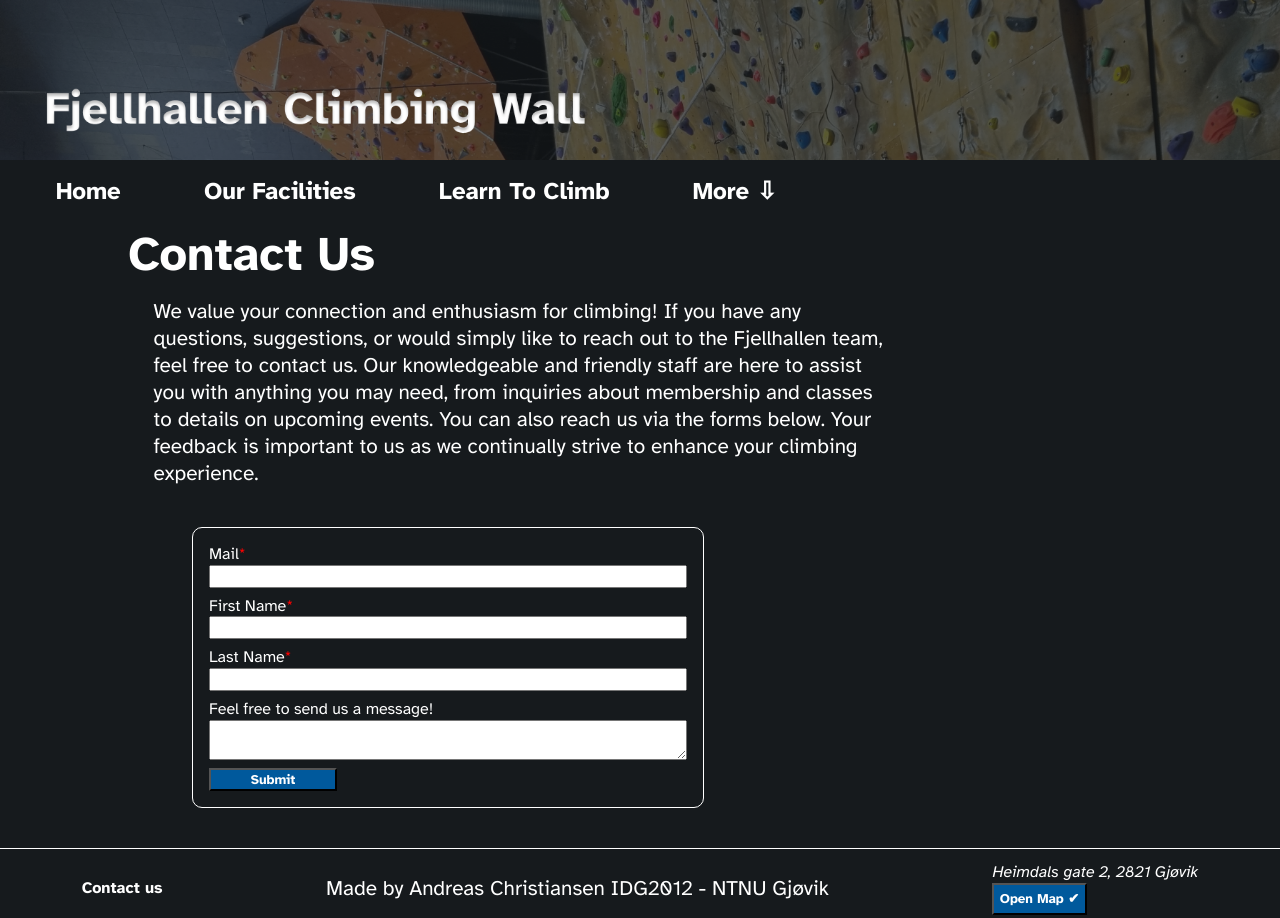
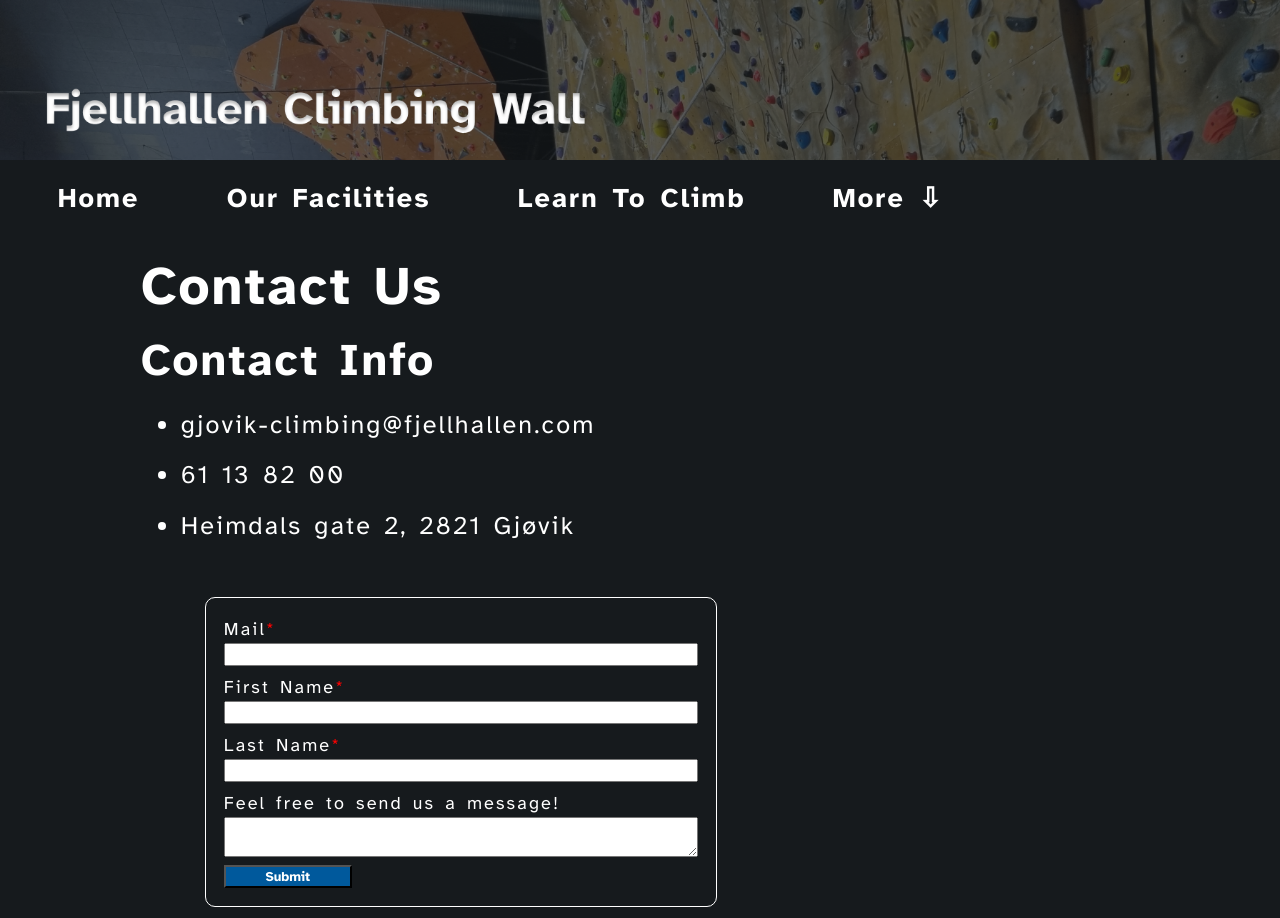
Before and after one commit to AndrChr0/fjellhallen-climbing-wall-project, a plain HTML site: page contact.html in a window 1280 px wide. Shown: the top 918 px of the page. Drawn offline with Linux system fonts and the light colour scheme.

Commit message:
minor fixes

```diff
--- a/contact.html
+++ b/contact.html
@@ -11,9 +11,7 @@
     <header tabindex="0">
       <h1 id="header__title">Fjellhallen Climbing Wall</h1>
     </header>
-    <a class="skip-to-content-link" href="#main">
-      Skip to main content
-    </a>
+    <a class="skip-to-content-link" href="#main"> Skip to main content </a>
     <nav>
       <ul role="menubar">
         <li role="menuitem">
@@ -41,17 +39,27 @@
       </ul>
     </nav>
     <main id="main">
+      <h2 tabindex="0">Contact Us</h2>
+
       <section class="section__column">
-        <h2 tabindex="0">Contact Us</h2>
-        <p tabindex="0">
-          We value your connection and enthusiasm for climbing! If you have any
-          questions, suggestions, or would simply like to reach out to the
-          Fjellhallen team, feel free to contact us. Our knowledgeable and
-          friendly staff are here to assist you with anything you may need, from
-          inquiries about membership and classes to details on upcoming events.
-          You can also reach us via the forms below. Your feedback is important
-          to us as we continually strive to enhance your climbing experience.
-        </p>
+        <h3 tabindex="0">Contact Info</h3>
+        <ul class="contact__list">
+          <li>
+            <a
+              href="mailto:gjovik-climbing@fjellhallen.com"
+              aria-label="Email: gjovik-climbing@fjellhallen.com"
+              >gjovik-climbing@fjellhallen.com</a
+            >
+          </li>
+          <li>
+            <a href="tel:+4761138200" aria-label="Phone: 61 13 82 00"
+              >61 13 82 00</a
+            >
+          </li>
+          <li tabindex="0" aria-label="Address: Heimdals gate 2, 2821 Gjøvik">
+            Heimdals gate 2, 2821 Gjøvik
+          </li>
+        </ul>
       </section>
 
       <form action="#" method="post">
@@ -64,7 +72,7 @@
           required
         />
         <div class="error__msg" id="errorMsg" tabindex="0">
-          Please enter a valid email address
+          &#9888; Please enter a valid email address
         </div>
         <label for="fname">First Name</label>
         <input
@@ -86,7 +94,7 @@
         <label for="bio">Feel free to send us a message!</label>
         <textarea name="bio" id="bio" maxlength="250"> </textarea>
 
-        <button type="submit">Submit</button>
+        <button type="submit" aria-label="Submit Form">Submit</button>
       </form>
     </main>
     <footer>
@@ -98,7 +106,9 @@
         <address tabindex="0">Heimdals gate 2, 2821 Gjøvik</address>
         <button id="open-map" aria-haspopup="true">Open Map &#x2714;</button>
         <div class="map__pop-up" id="mapPopUp">
-            <span tabindex="0" role="heading" id="focus">Fjellhallen Location</span>
+          <span tabindex="0" role="heading" id="focus"
+            >Fjellhallen Location</span
+          >
           <iframe
             src="https://www.google.com/maps/embed?pb=!1m18!1m12!1m3!1d1946.8805699209502!2d10.682100977632976!3d60.79326859299115!2m3!1f0!2f0!3f0!3m2!1i1024!2i768!4f13.1!3m3!1m2!1s0x4641da165754c853%3A0xaaddd101dd9aa3a3!2sGj%C3%B8vik%20Olympiske%20Fjellhall!5e0!3m2!1sno!2sno!4v1701009967310!5m2!1sno!2sno"
             width="300"
@@ -112,9 +122,7 @@
           ></iframe>
           <button id="close-map">Close Map &#x2718;</button>
         </div>
-
       </div>
-
     </footer>
   </body>
 </html>
--- a/style.css
+++ b/style.css
@@ -7,6 +7,10 @@
   margin: 0;
   box-sizing: border-box;
   font-family: "Atkinson Hyperlegible", sans-serif, Arial, Helvetica, sans-serif;
+}
+
+*:focus {
+  outline: 2px solid white;
 }
 
 h2 {
@@ -22,7 +26,8 @@ h4 {
 }
 
 li {
-  font-size: 1.7em;
+  font-size: 1.4em;
+  margin-bottom: 0.5em;
 }
 
 p {
@@ -40,7 +45,10 @@ a {
 body {
   background-color: #161a1d;
   color: white;
-  line-height: 1.3;
+  line-height: 1.5;
+  letter-spacing: 0.12em;
+  word-spacing: 0.16em;
+  font-size: 18px;
 }
 
 .skip-to-content-link {
@@ -48,6 +56,7 @@ body {
   color: black;
   padding: 0.15em;
   position: absolute;
+  left: 1.5vw;
   transform: translateY(-26vh);
 }
 
@@ -117,7 +126,7 @@ nav li a {
 
 /* Main */
 main {
-  width: 80%;
+  width: 78%;
   margin: 0 auto;
 }
 
@@ -292,6 +301,11 @@ form button {
   color: red;
 }
 
+.contact__list a {
+  color: white;
+  font-weight: 100;
+}
+
 /* table */
 
 th {
```
Also changed, not shown: learn-to-climb.html (+17 -11 lines), 1 other file. Lines whose indentation alone changed are shown as unchanged.
